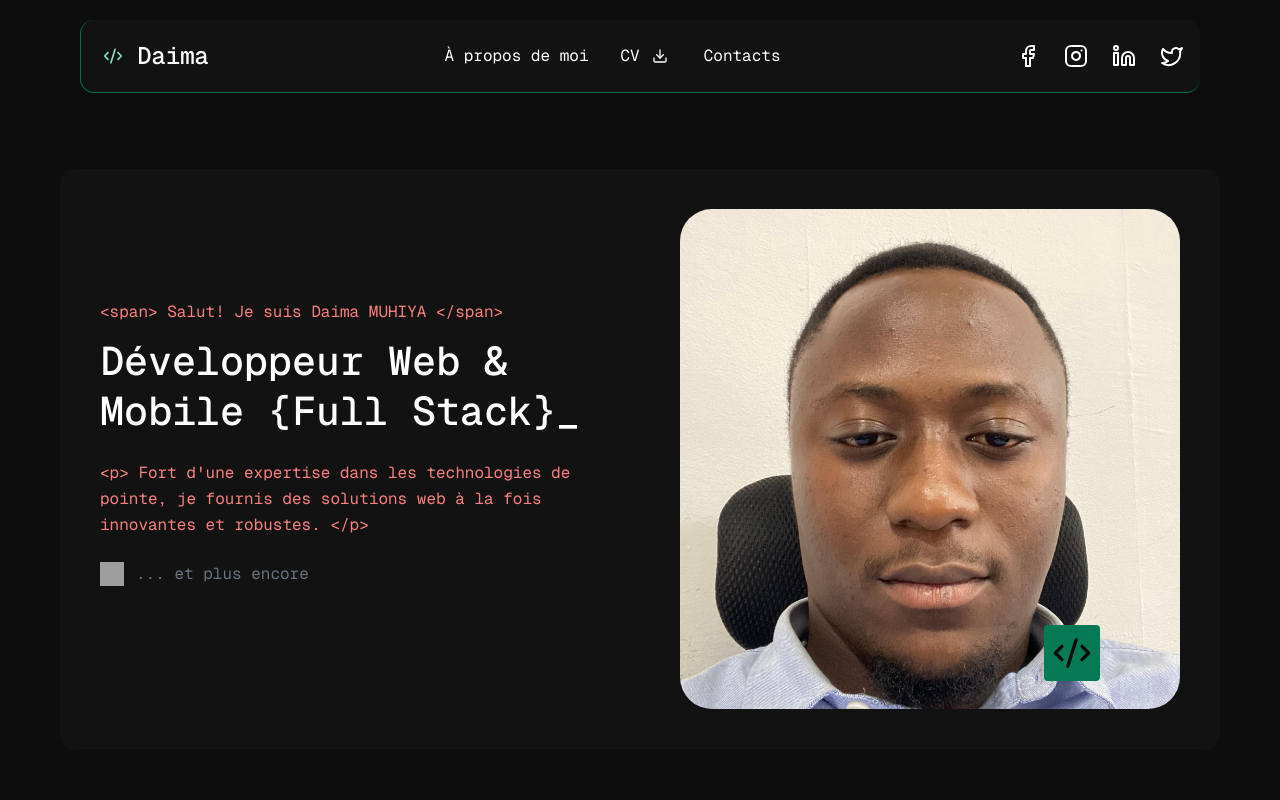
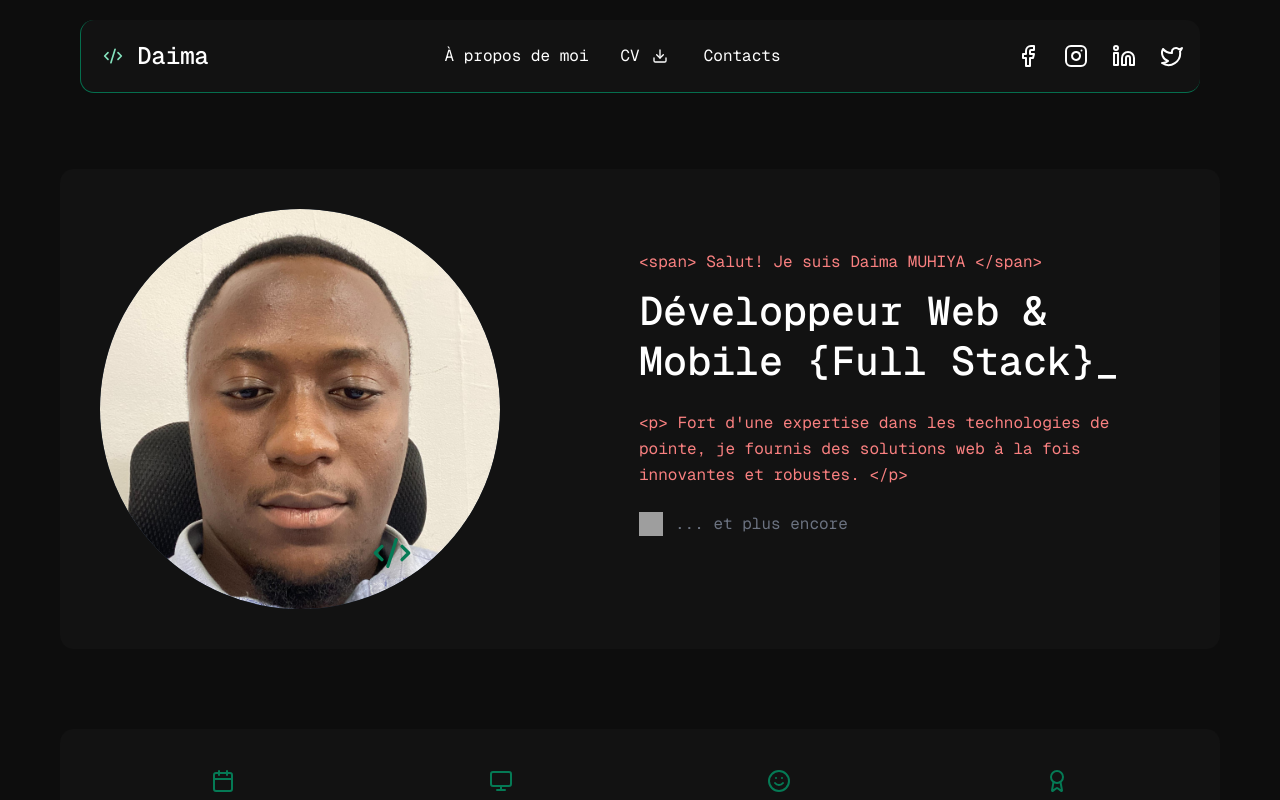
Before and after one commit to DaimaMuhiya/portfolio-daima, a Next.js app: page / in a window 1280 px wide. Shown: the top 800 px of the page. Built offline with nearby package versions, Linux system fonts and the light colour scheme; grey boxes are pictures that could not be loaded.

Commit message:
feat(hero-section): add a profile picture and style
Adds a profile picture with a new style and improves the aesthetics of the hero section.

```diff
--- a/src/components/hero-section.tsx
+++ b/src/components/hero-section.tsx
@@ -5,6 +5,18 @@ export default function HeroSection() {
   return (
     <section id="about" className="max-w-[1200px] mx-auto px-5 mb-20">
       <div className="bg-[#121212] rounded-xl p-10 flex flex-col lg:flex-row justify-between items-center gap-20">
+        <div className="relative">
+          <div className="rounded-full w-[400px] h-[400px] bg-gradient-to-br from-gray-600 to-gray-800 rounded-[32px] relative overflow-hidden">
+            <ImageWithFallback
+              src="/daima-m.jpg"
+              alt="daima muhiya"
+              className="rounded-full w-full h-full object-cover"
+            />
+          </div>
+          <div className="absolute bottom-7 right-20 w-14 h-14 rounded flex items-center justify-center">
+            <Code2 className="w-10 h-10 text-[#057A55]" />
+          </div>
+        </div>
         <div className="flex-1 max-w-[541px]">
           <div className="mb-6">
             <p className="text-[#F98080] text-base mb-3 font-mono">
@@ -26,18 +38,6 @@ export default function HeroSection() {
             <span className="text-[#6B7280] font-mono">... et plus encore</span>
           </div>
         </div>
-        <div className="relative">
-          <div className="w-[500px] h-[500px] bg-gradient-to-br from-gray-600 to-gray-800 rounded-[32px] relative overflow-hidden">
-            <ImageWithFallback
-              src="/daima-m.jpg"
-              alt="daima muhiya"
-              className="w-full h-full object-cover"
-            />
-          </div>
-          <div className="absolute bottom-7 right-20 w-14 h-14 bg-[#057A55] rounded flex items-center justify-center">
-            <Code2 className="w-10 h-10 text-[#0D0D0D]" />
-          </div>
-        </div>
       </div>
     </section>
   );
```
